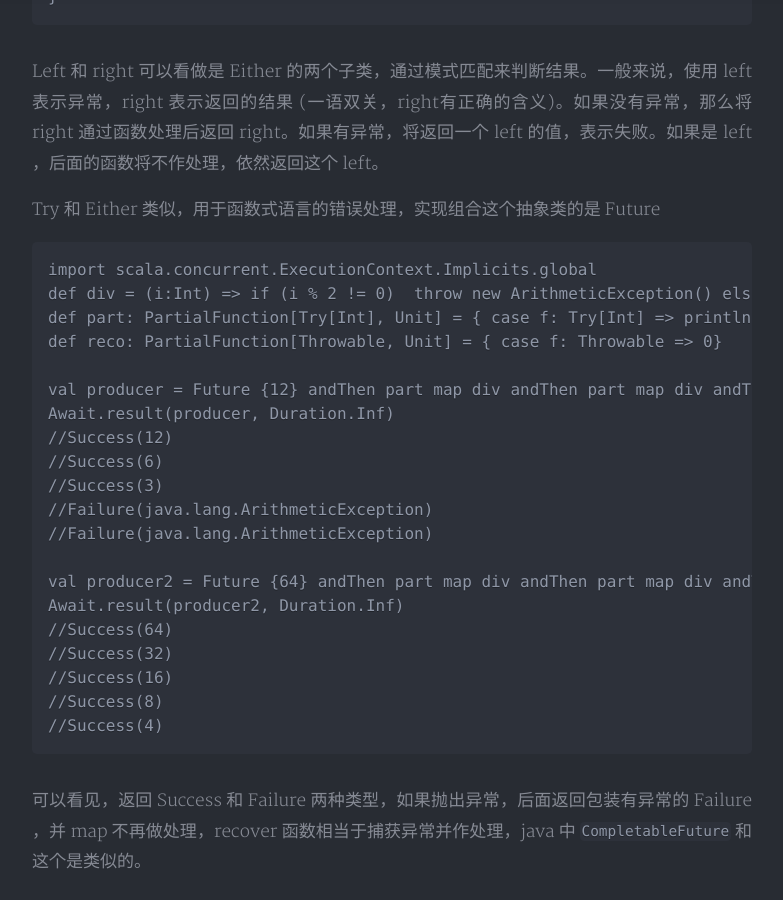
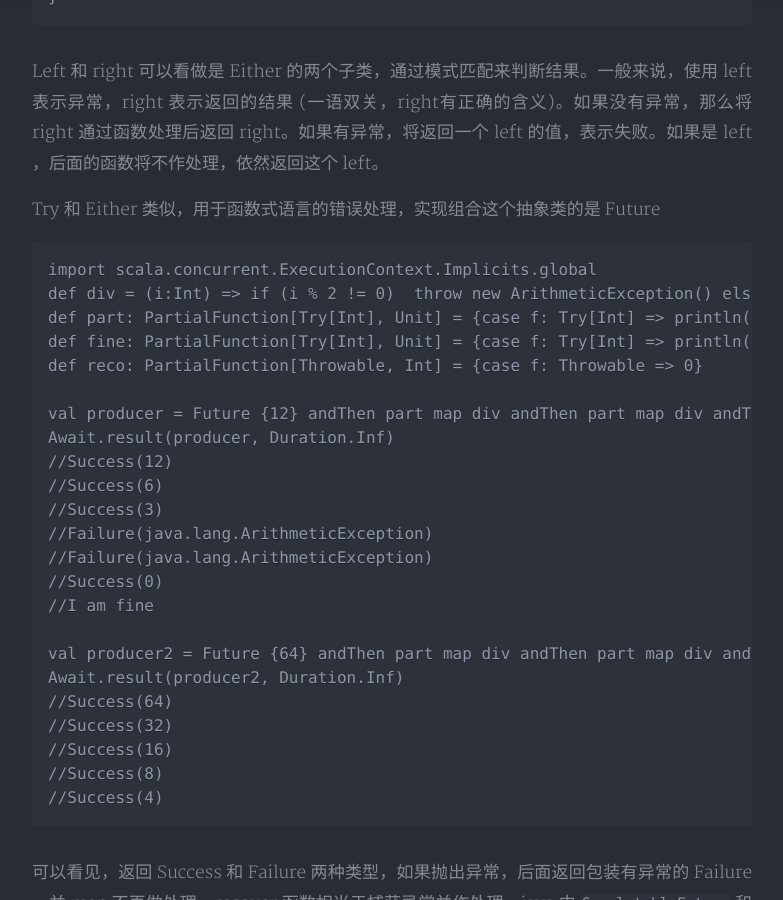
Before and after one commit to ica10888/ica10888.github.io, a Jekyll site: the page built from _posts/2020-05-02-advanced java （补一）错误处理和异常.md, in a window 1280 px wide and 900 px high, scrolled down 5538 px. Shown: the whole window, without its empty margins (248-1031 px from the left). Built offline with Jekyll 4.4.1, drawn with Linux system fonts in a browser that asks for light colours; nearby versions of some CDN libraries; a style sheet for code colours, icons or effects is not loaded.

Commit message:
Update 2020-05-02-advanced java （补一）错误处理和异常.md

````diff
--- a/_posts/2020-05-02-advanced java （补一）错误处理和异常.md
+++ b/_posts/2020-05-02-advanced java （补一）错误处理和异常.md
@@ -193,16 +193,19 @@ Try 和 Either 类似，用于函数式语言的错误处理，实现组合这
 ``` scala
 import scala.concurrent.ExecutionContext.Implicits.global
 def div = (i:Int) => if (i % 2 != 0)  throw new ArithmeticException() else  i / 2
-def part: PartialFunction[Try[Int], Unit] = { case f: Try[Int] => println(f) }
-def reco: PartialFunction[Throwable, Unit] = { case f: Throwable => 0}
+def part: PartialFunction[Try[Int], Unit] = {case f: Try[Int] => println(f)}
+def fine: PartialFunction[Try[Int], Unit] = {case f: Try[Int] => println(f + "\nI am fine")}
+def reco: PartialFunction[Throwable, Int] = {case f: Throwable => 0}
 
-val producer = Future {12} andThen part map div andThen part map div andThen part map div andThen part map div andThen part recover reco
+val producer = Future {12} andThen part map div andThen part map div andThen part map div andThen part map div andThen part recover reco andThen fine
 Await.result(producer, Duration.Inf)
 //Success(12)
 //Success(6)
 //Success(3)
 //Failure(java.lang.ArithmeticException)
 //Failure(java.lang.ArithmeticException)
+//Success(0)
+//I am fine
 
 val producer2 = Future {64} andThen part map div andThen part map div andThen part map div andThen part map div andThen part recover reco
 Await.result(producer2, Duration.Inf)
````
